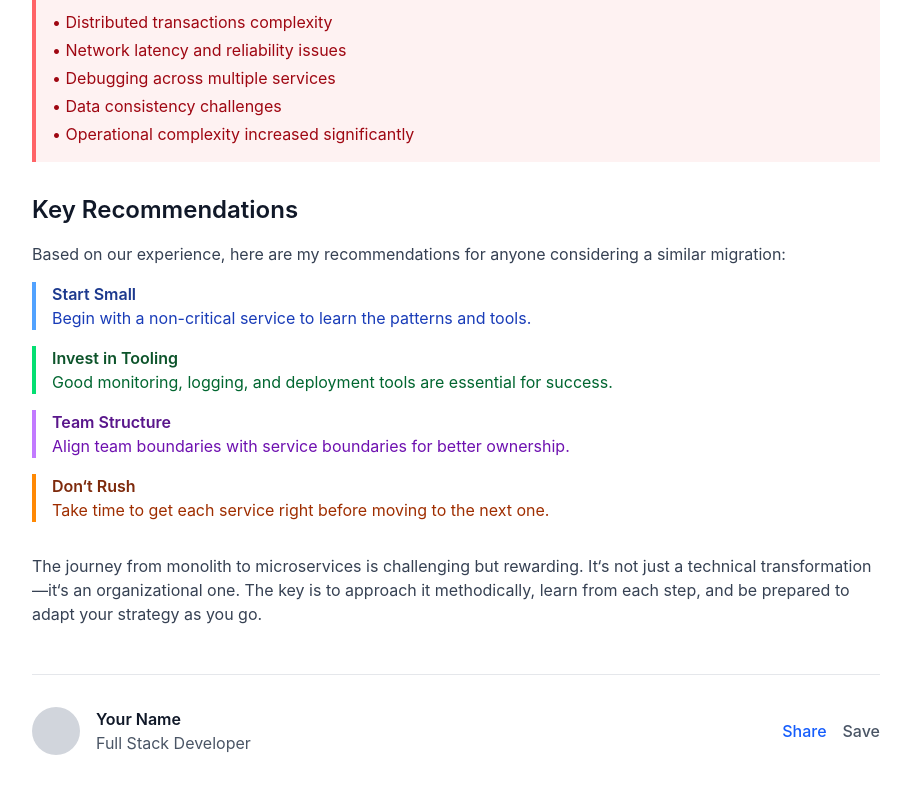
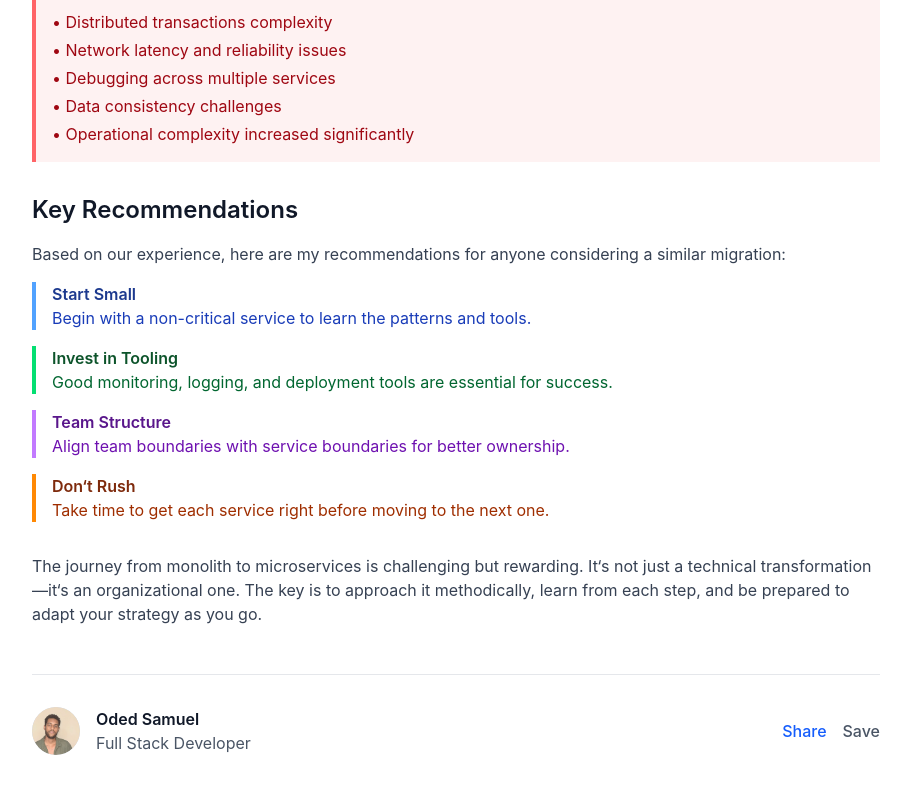
Before and after one commit to odedsam/portofolio-next-ts, a Next.js app: page /blog/monolith-to-microservices-journey in a window 1280 px wide. Shown: the part 9468-10261 px from the top of the page, without its empty margins (184-1095 px from the left). Built offline with nearby package versions, Linux system fonts and the light colour scheme; no server answers.

Commit message:
updated-testimonials

```diff
--- a/src/app/blog/modern-react-patterns-better-ux/page.tsx
+++ b/src/app/blog/modern-react-patterns-better-ux/page.tsx
@@ -1,6 +1,6 @@
-// app/blog/modern-react-patterns-better-ux/page.tsx
 import BackToHome from '@/components/BackToHome';
 import { Metadata } from 'next';
+import Image from 'next/image';
 
 export const metadata: Metadata = {
   title: 'Modern React Patterns for Better UX | Your Name',
@@ -17,9 +17,11 @@ export const metadata: Metadata = {
 
 export default function ModernReactPatternsPost() {
   return (
-
     <article className="max-w-4xl mx-auto px-6 py-12">
-     <div className='py-8'> <BackToHome /></div>
+      <div className="py-8">
+        {' '}
+        <BackToHome />
+      </div>
       <header className="mb-12">
         <h1 className="text-4xl font-bold text-gray-900 mb-4">Modern React Patterns for Better UX</h1>
         <div className="flex items-center gap-4 text-gray-600 mb-6">
@@ -30,8 +32,8 @@ export default function ModernReactPatternsPost() {
           <span>Frontend Development</span>
         </div>
         <p className="text-xl text-gray-700 leading-relaxed">
-          Creating delightful user experiences goes beyond making things look pretty. It&lsquo;s about understanding user behavior, optimizing
-          performance, and implementing patterns that make your app feel fast and responsive.
+          Creating delightful user experiences goes beyond making things look pretty. It&lsquo;s about understanding user behavior,
+          optimizing performance, and implementing patterns that make your app feel fast and responsive.
         </p>
       </header>
 
@@ -105,7 +107,8 @@ const ArticleCard = ({ articleId }: { articleId: string }) => {
 
         <h2 className="text-2xl font-semibold text-gray-900 mt-8 mb-4">Smart Data Fetching with SWR</h2>
         <p className="text-gray-700 mb-4">
-          SWR (Stale-While-Revalidate) provides excellent caching and revalidation strategies. Here&lsquo;s how I implement it for optimal UX:
+          SWR (Stale-While-Revalidate) provides excellent caching and revalidation strategies. Here&lsquo;s how I implement it for optimal
+          UX:
         </p>
 
         <div className="bg-gray-900 text-gray-100 rounded-lg p-4 mb-6 overflow-x-auto">
@@ -453,17 +456,20 @@ const TodoItem = ({ todo, onToggle, onDelete }: TodoItemProps) => (
         </div>
 
         <p className="text-gray-700 mt-8">
-          Modern React development is about creating experiences that feel native and responsive. By implementing these patterns, you&lsquo;ll
-          build applications that not only work well but also delight your users with smooth, intuitive interactions.
+          Modern React development is about creating experiences that feel native and responsive. By implementing these patterns,
+          you&lsquo;ll build applications that not only work well but also delight your users with smooth, intuitive interactions.
         </p>
       </div>
 
       <footer className="mt-12 pt-8 border-t border-gray-200">
         <div className="flex items-center justify-between">
           <div className="flex items-center gap-4">
-            <div className="w-12 h-12 bg-gray-300 rounded-full"></div>
+            <div className="w-12 h-12 bg-gray-300 rounded-full relative overflow-hidden">
+              <Image src="/user-avatar.webp" alt="user-avatar" fill className="rounded-full object-cover" priority />
+            </div>
+
             <div>
-              <p className="font-semibold text-gray-900">Your Name</p>
+              <p className="font-semibold text-gray-900">Oded Samuel</p>
               <p className="text-gray-600">Full Stack Developer</p>
             </div>
           </div>
--- a/src/app/blog/monolith-to-microservices-journey/page.tsx
+++ b/src/app/blog/monolith-to-microservices-journey/page.tsx
@@ -1,5 +1,6 @@
+import { Metadata } from 'next';
 import BackToHome from '@/components/BackToHome';
-import { Metadata } from 'next';
+import Image from 'next/image';
 
 export const metadata: Metadata = {
   title: 'From Monolith to Microservices: A Real-World Journey | Your Name',
@@ -59,8 +60,8 @@ export default function MicroservicesJourneyPost() {
 
         <h2 className="text-2xl font-semibold text-gray-900 mt-8 mb-4">Planning the Migration Strategy</h2>
         <p className="text-gray-700 mb-4">
-          We adopted the &quot;Strangler Fig&quot; pattern, gradually replacing parts of the monolith with microservices. Here&lsquo;s how we
-          approached the planning:
+          We adopted the &quot;Strangler Fig&quot; pattern, gradually replacing parts of the monolith with microservices. Here&lsquo;s how
+          we approached the planning:
         </p>
 
         <h3 className="text-xl font-semibold text-gray-900 mt-6 mb-3">1. Domain-Driven Design</h3>
@@ -553,8 +554,8 @@ class UserRepository {
         </div>
 
         <p className="text-gray-700 mt-8">
-          The journey from monolith to microservices is challenging but rewarding. It&lsquo;s not just a technical transformation—it&lsquo;s an
-          organizational one. The key is to approach it methodically, learn from each step, and be prepared to adapt your strategy as you
+          The journey from monolith to microservices is challenging but rewarding. It&lsquo;s not just a technical transformation—it&lsquo;s
+          an organizational one. The key is to approach it methodically, learn from each step, and be prepared to adapt your strategy as you
           go.
         </p>
       </div>
@@ -562,9 +563,12 @@ class UserRepository {
       <footer className="mt-12 pt-8 border-t border-gray-200">
         <div className="flex items-center justify-between">
           <div className="flex items-center gap-4">
-            <div className="w-12 h-12 bg-gray-300 rounded-full"></div>
+            <div className="w-12 h-12 bg-gray-300 rounded-full relative overflow-hidden">
+              <Image src="/user-avatar.webp" alt="user-avatar" fill className="rounded-full object-cover" priority />
+            </div>
+
             <div>
-              <p className="font-semibold text-gray-900">Your Name</p>
+              <p className="font-semibold text-gray-900">Oded Samuel</p>
               <p className="text-gray-600">Full Stack Developer</p>
             </div>
           </div>
--- a/src/app/blog/scalable-apis-nodejs-typescript/page.tsx
+++ b/src/app/blog/scalable-apis-nodejs-typescript/page.tsx
@@ -1,4 +1,5 @@
 import BackToHome from '@/components/BackToHome';
+import Image from 'next/image';
 import { Metadata } from 'next';
 
 export const metadata: Metadata = {
@@ -31,16 +32,16 @@ export default function ScalableAPIsPost() {
           <span>Backend Development</span>
         </div>
         <p className="text-xl text-gray-700 leading-relaxed">
-          After 3.5 years of building production APIs, I&lsquo;ve learned that scalability isn&lsquo;t just about handling more requests—it&lsquo;s about
-          creating maintainable, robust systems that can evolve with your business needs.
+          After 3.5 years of building production APIs, I&lsquo;ve learned that scalability isn&lsquo;t just about handling more
+          requests—it&lsquo;s about creating maintainable, robust systems that can evolve with your business needs.
         </p>
       </header>
 
       <div className="prose prose-lg max-w-none">
         <h2 className="text-2xl font-semibold text-gray-900 mt-8 mb-4">The Foundation: TypeScript + Express</h2>
         <p className="text-gray-700 mb-6">
-          Starting with a solid foundation is crucial. TypeScript provides the type safety that becomes invaluable as your API grows. Here&lsquo;s
-          how I structure my Node.js APIs for maximum scalability:
+          Starting with a solid foundation is crucial. TypeScript provides the type safety that becomes invaluable as your API grows.
+          Here&lsquo;s how I structure my Node.js APIs for maximum scalability:
         </p>
 
         <div className="bg-gray-50 rounded-lg p-6 mb-6">
@@ -230,9 +231,12 @@ export const errorHandler = (
       <footer className="mt-12 pt-8 border-t border-gray-200">
         <div className="flex items-center justify-between">
           <div className="flex items-center gap-4">
-            <div className="w-12 h-12 bg-gray-300 rounded-full"></div>
+            <div className="w-12 h-12 bg-gray-300 rounded-full relative overflow-hidden">
+              <Image src="/user-avatar.webp" alt="user-avatar" fill className="rounded-full object-cover" priority />
+            </div>
+
             <div>
-              <p className="font-semibold text-gray-900">Your Name</p>
+              <p className="font-semibold text-gray-900">Oded Samuel</p>
               <p className="text-gray-600">Full Stack Developer</p>
             </div>
           </div>
--- a/src/components/BackToHome.tsx
+++ b/src/components/BackToHome.tsx
@@ -7,7 +7,7 @@ export default function BackToHome() {
       <Link
         href="/"
         aria-label="Back to homepage"
-        className="inline-flex items-center gap-2 text-sm font-medium bg-primary text-white px-5 py-2 rounded-full hover:scale-105 hover:bg-primary/90 transition-all duration-200 shadow-md">
+        className="inline-flex items-center gap-2 text-sm font-medium bg-primary text-white px-5 py-2 rounded-full hover:scale-105 hover:bg-primary/90 transition-all duration-200 shadow-md text-shadow-black dark:text-white">
         <ArrowLeft className="w-4 h-4" />
         Back to Home
       </Link>
```
Also changed, not shown: public/user-avatar.webp (added).
